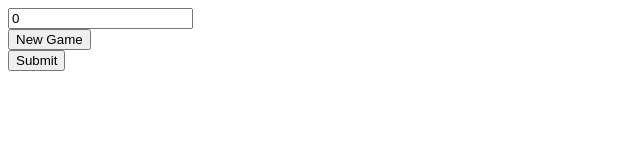
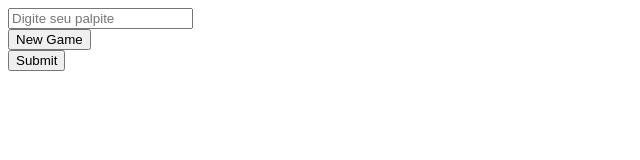
Before and after one commit to Matheusifz/StudioSolTeste, a React app: page / in a window 1280 px wide. Shown: the top 160 px of the page, without its empty margins (0-640 px from the left). Built offline with nearby package versions, Linux system fonts and the light colour scheme; no server answers.

Commit message:
feat: add placeholder

```diff
--- a/src/app.tsx
+++ b/src/app.tsx
@@ -5,11 +5,9 @@ import { fetchNumber } from "./services";
 import { compareValues } from "./utils";
 
 const App = () => {
-  const [number, setNumber] = useState(0);
-  const [userInputValue, setUserInputValue] = useState(0);
+  const [number, setNumber] = useState<number | null>(null);
+  const [userInputValue, setUserInputValue] = useState<number | null>(null);
   const [gameResult, setGameResult] = useState("");
-
-  console.log(number, userInputValue, gameResult);
 
   const startGame = async () => {
     setGameResult("");
@@ -22,16 +20,18 @@ const App = () => {
   }, []);
 
   const checkResult = () => {
-    const gameResult = compareValues(number, userInputValue);
-    setGameResult(gameResult);
+    if (number && userInputValue) {
+      const gameResult = compareValues(number, userInputValue);
+      setGameResult(gameResult);
+    }
   };
 
   return (
     <>
       <Input
-        name={""}
-        label={""}
-        value={userInputValue}
+        type="number"
+        placeholder="Digite seu palpite"
+        value={String(userInputValue)?? ""}
         onChange={setUserInputValue}
       />
       <Button text="New Game" onClick={startGame} />
--- a/src/services/index.ts
+++ b/src/services/index.ts
@@ -7,6 +7,7 @@ export const fetchNumber = async () => {
       return response.data;
     })
     .catch((error) => {
+
       return error;
     });
 };
```
